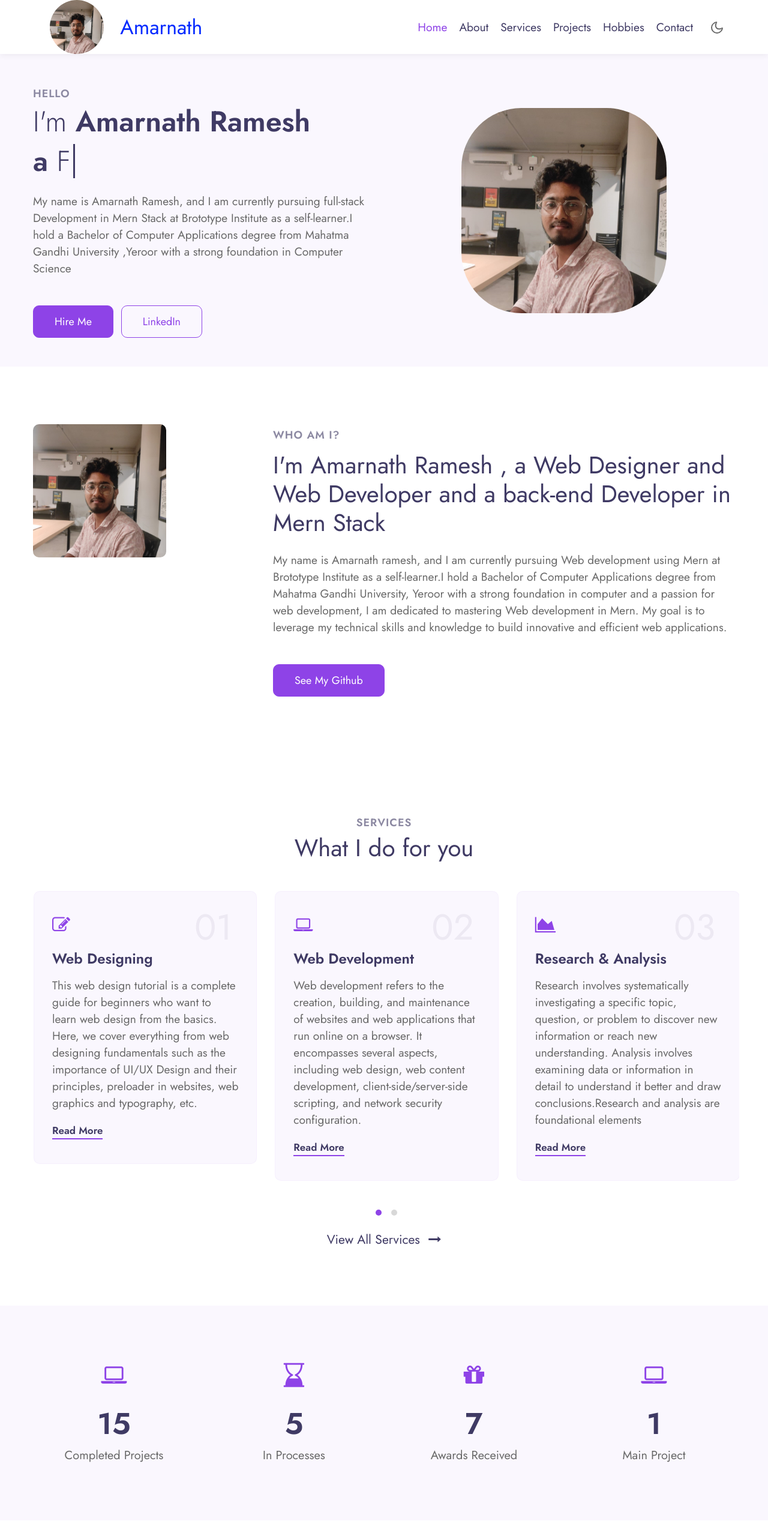
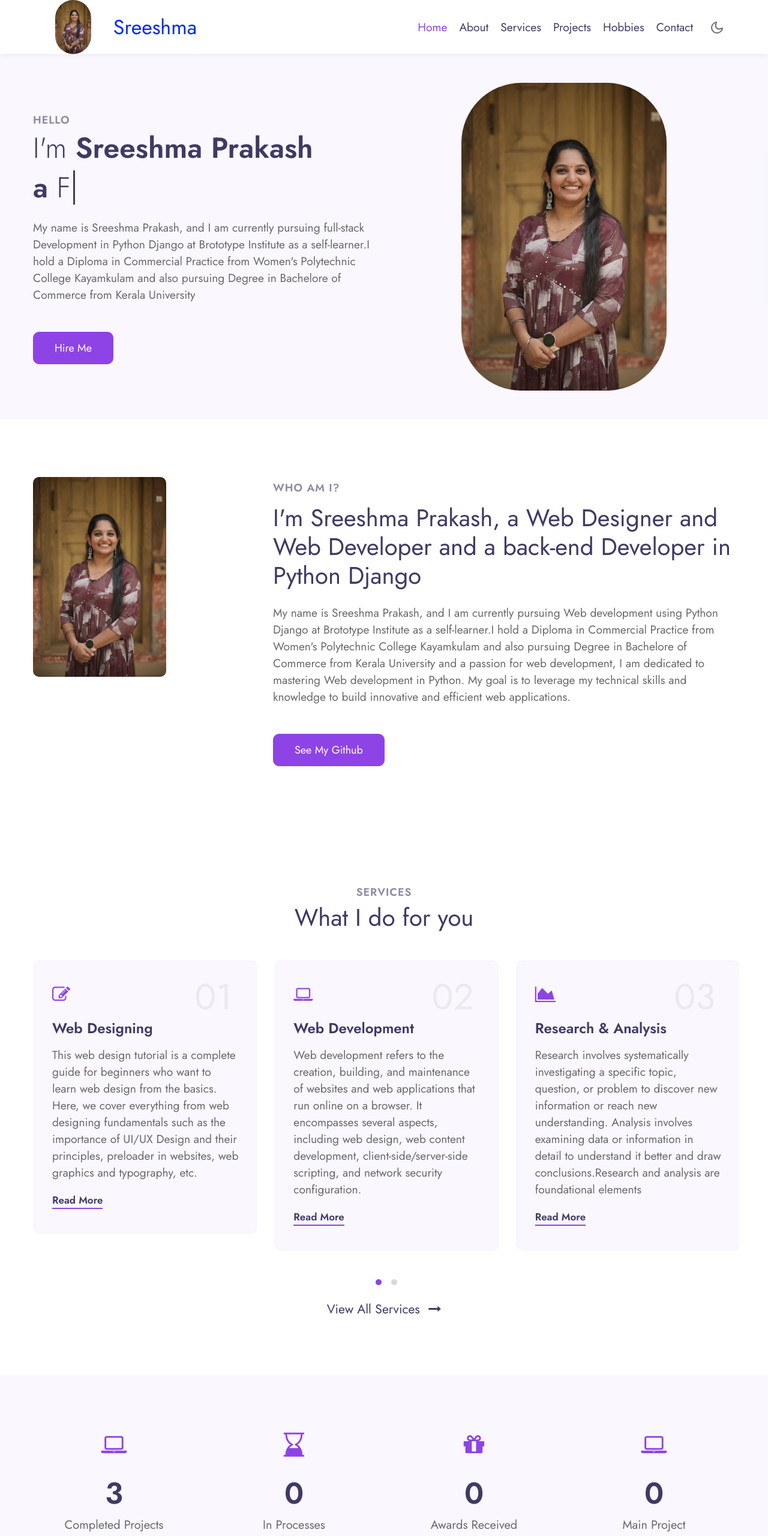
Before and after one commit to Sarath91600/Persanel-Portfolio-Website, a plain HTML site: page index.html in a window 1280 px wide. Shown: the top 2560 px of the page at 60% size. Drawn offline with Linux system fonts and the light colour scheme.

Commit message:
latest commit

```diff
--- a/index.html
+++ b/index.html
@@ -10,7 +10,7 @@ Author URL: http://w3layouts.com
   <meta charset="utf-8">
   <meta name="viewport" content="width=device-width, initial-scale=1, shrink-to-fit=no">
 
-  <title>Amarnath Ramesh</title>
+  <title>Sreeshma Prakash</title>
   <link rel="icon" href="">
 
   <!-- google fonts -->
@@ -27,7 +27,7 @@ Author URL: http://w3layouts.com
       <nav class="navbar navbar-expand-lg stroke">
           <a class="navbar-brand" href="index.html">
             <div class="logo-image-section">
-              <span class="my-pic-logo"><img class="my-pic-image" src="assets/images/Amar.jpg" alt=""></span> Amarnath
+              <span class="my-pic-logo"><img class="my-pic-image" src="assets/images/sreeshma.jpeg" alt=""></span> Sreeshma
             </div>
           </a>
           <!-- if logo is image enable this
@@ -90,17 +90,16 @@ Author URL: http://w3layouts.com
         <div class="row align-items-center">
             <div class="col-lg-6 col-sm-12 mt-lg-0 mt-4">
                 <span class="title-small">Hello</span>
-                <h1 class="mb-2 title"> <span>I'm</span> Amarnath Ramesh </h1>
+                <h1 class="mb-2 title"> <span>I'm</span> Sreeshma Prakash </h1>
                 <h1 class="mb-4 title"> a <span class="typed-text"></span><span class="cursor">&nbsp</span></h1>
-                <p>My name is Amarnath Ramesh, and I am currently pursuing full-stack Development in Mern Stack at Brototype Institute as a self-learner.I hold a Bachelor of Computer Applications degree from Mahatma Gandhi University ,Yeroor with a strong foundation in Computer Science</p>
+                <p>My name is Sreeshma Prakash, and I am currently pursuing full-stack Development in Python Django at Brototype Institute as a self-learner.I hold a Diploma in Commercial Practice from Women's Polytechnic College Kayamkulam and also pursuing Degree in Bachelore of Commerce from Kerala University</p>
                 <div class="mt-sm-5 mt-4">
                     <a class="btn btn-primary btn-style mr-2" href="#contact"> Hire Me </a>
-                    <a class="btn btn-outline-primary btn-style mr-2" href="https://www.linkedin.com/in/amarnath-ramesh-b1a66122a/"> LinkedIn </a>
                 </div>
             </div>
             <div class="col-lg-6 col-md-8 col-sm-10 mt-lg-0 mt-4">
                 <div class="img-effect text-lg-center">
-                    <img src="assets/images/Amar.jpg" alt="myphoto" class="img-fluid">
+                    <img src="assets/images/sreeshma.jpeg" alt="myphoto" class="img-fluid">
                 </div>
             </div>
         </div>
@@ -115,14 +114,14 @@ Author URL: http://w3layouts.com
             <div class="row">
                 <div class="col-lg-4">
                     <div class="position-relative">
-                        <img src="assets/images/Amar.jpg" alt="" class="radius-image img-fluid">
+                        <img src="assets/images/sreeshma.jpeg" alt="" class="radius-image img-fluid">
                     </div>
                 </div>
                 <div class="col-lg-8 mt-lg-0 mt-5">
                     <h5 class="title-small mb-2">Who am i?</h5>
-                    <h3 class="title-big">I'm Amarnath Ramesh , a Web Designer and Web Developer and a back-end Developer in Mern Stack</h3>
-                    <p class="mt-4">My name is Amarnath ramesh, and I am currently pursuing Web development using Mern at Brototype Institute as a self-learner.I hold a Bachelor of Computer Applications degree from Mahatma Gandhi University, Yeroor with a strong foundation in computer and a passion for web development, I am dedicated to mastering Web development in Mern. My goal is to leverage my technical skills and knowledge to build innovative and efficient web applications.</p>
-                    <a href="https://github.com/Amar9497" class="btn btn-style btn-primary mt-lg-5 mt-4">See My Github</a>
+                    <h3 class="title-big">I'm Sreeshma Prakash, a Web Designer and Web Developer and a back-end Developer in Python Django</h3>
+                    <p class="mt-4">My name is Sreeshma Prakash, and I am currently pursuing Web development using Python Django at Brototype Institute as a self-learner.I hold a Diploma in Commercial Practice from Women's Polytechnic College Kayamkulam and also pursuing Degree in Bachelore of Commerce from Kerala University and a passion for web development, I am dedicated to mastering Web development in Python. My goal is to leverage my technical skills and knowledge to build innovative and efficient web applications.</p>
+                    <a href="https://github.com/SreeshmaPrakash" class="btn btn-style btn-primary mt-lg-5 mt-4">See My Github</a>
                 </div>
             </div>
         </div>
@@ -244,22 +243,22 @@ Author URL: http://w3layouts.com
         <div class="row stats-con">
             <div class="col-sm-3 col-6 stats_info counter_grid">
                 <span class="fa fa-laptop"></span>
-                <p class="counter">15</p>
+                <p class="counter">3</p>
                 <h4>Completed projects</h4>
             </div>
             <div class="col-sm-3 col-6 stats_info counter_grid1">
                 <span class="fa fa-hourglass-end"></span>
-                <p class="counter">5</p>
+                <p class="counter">0</p>
                 <h4>In processes</h4>
             </div>
             <div class="col-sm-3 col-6 stats_info counter_grid mt-sm-0 mt-5">
                 <span class="fa fa-gift"></span>
-                <p class="counter">7</p>
+                <p class="counter">0</p>
                 <h4>Awards Received</h4>
             </div>
             <div class="col-sm-3 col-6 stats_info counter_grid2 mt-sm-0 mt-5">
                 <span class="fa fa-laptop"></span>
-                <p class="counter">1</p>
+                <p class="counter">0</p>
                 <h4>Main Project</h4>
             </div>
         </div>
@@ -279,7 +278,7 @@ Author URL: http://w3layouts.com
                           <div class="icon">
                               <span class=""></span>
                           </div>
-                          <h4><a href="#url">Watching Cricket match and Football matches and also playing</a></h4>
+                          <h4><a href="#url">Strong passion for cooking and baking, with a focus on recipe development and flavor exploration</a></h4>
                       </div>
                   </div>
               </div>
@@ -344,7 +343,7 @@ Author URL: http://w3layouts.com
                       </div>
                       <div class="cont-right">
                           <h6>Call Me</h6>
-                          <p><a href="tel:+44 99 555 42">+91 9497042547</a></p>
+                          <p><a href="tel:+44 99 555 42">+91 9497574861</a></p>
                       </div>
                   </div>
                   <div class="cont-top margin-up">
@@ -353,7 +352,7 @@ Author URL: http://w3layouts.com
                       </div>
                       <div class="cont-right">
                           <h6>Email Me</h6>
-                          <p><a href="mailto:aswinachumathra@gmail.com" class="mail">thanrama05@gmail.com</a></p>
+                          <p><a href="mailto:sreeshmaprakash96@gmail.com" class="mail">sreeshmaprakash96@gmail.com</a></p>
                       </div>
                   </div>
                   <div class="cont-top margin-up">
@@ -362,7 +361,7 @@ Author URL: http://w3layouts.com
                       </div>
                       <div class="cont-right">
                           <h6>Location</h6>
-                          <p>pathanamthitta,Kerala</p>
+                          <p>Chengannur, Alappuzha,Kerala</p>
                       </div>
                   </div>
               </div>
@@ -398,14 +397,11 @@ Author URL: http://w3layouts.com
     <div class="footer-content">
       <div class="row">
         <div class="col-lg-8 footer-left">
-          <p class="m-0">Amarnath Ramesh © Copyright 2024. Design by <a href="https://w3layouts.com">W3layouts</a></p>
+          <p class="m-0">Sreeshma Prakash © Copyright 2024. Design by <a href="https://w3layouts.com">W3layouts</a></p>
         </div>
         <div class="col-lg-4 footer-right text-lg-right text-center mt-lg-0 mt-3">
           <ul class="social m-0 p-0">
-            <li><a href="#facebook"><span class="fa fa-facebook-official"></span></a></li>
-            <li><a href="https://www.linkedin.com/in/amarnath-ramesh-b1a66122a/"><span class="fa fa-linkedin-square"></span></a></li>
-            <li><a href="https://www.instagram.com/amar__nath.___/"><span class="fa fa-instagram"></span></a></li>
-            <li><a href="#twitter"><span class="fa fa-twitter"></span></a></li>
+            <li><a href="https://www.instagram.com/invites/contact/?igsh=l40eau5fcof&utm_content=ex5305v"><span class="fa fa-instagram"></span></a></li>
           </ul>
         </div>
       </div>
@@ -452,7 +448,7 @@ Author URL: http://w3layouts.com
   const typedTextSpan = document.querySelector(".typed-text");
   const cursorSpan = document.querySelector(".cursor");
 
-  const textArray = ["Web Designer", "Web Developer", "Full Stack Developer","MERN Stack Developer","Freelancer"];
+  const textArray = ["Web Designer", "Web Developer", "Full Stack Developer","Python Developer"];
   const typingDelay = 200;
   const erasingDelay = 10;
   const newTextDelay = 100; // Delay between current and next text
```
Also changed, not shown: assets/images/A.jpg (deleted), assets/images/Amar.jpg (deleted), assets/images/bg.jpg (deleted), assets/images/g3.jpg (deleted), assets/images/g5.jpg (deleted), assets/images/myphoto.jpg (deleted), assets/images/myphoto1.jpg (deleted), assets/images/photo.png (deleted), assets/images/sreeshma.jpeg (added), assets/images/team1.jpg (deleted), assets/images/team2.jpg (deleted), assets/images/team3.jpg (deleted), assets/images/team4.jpg (deleted).
